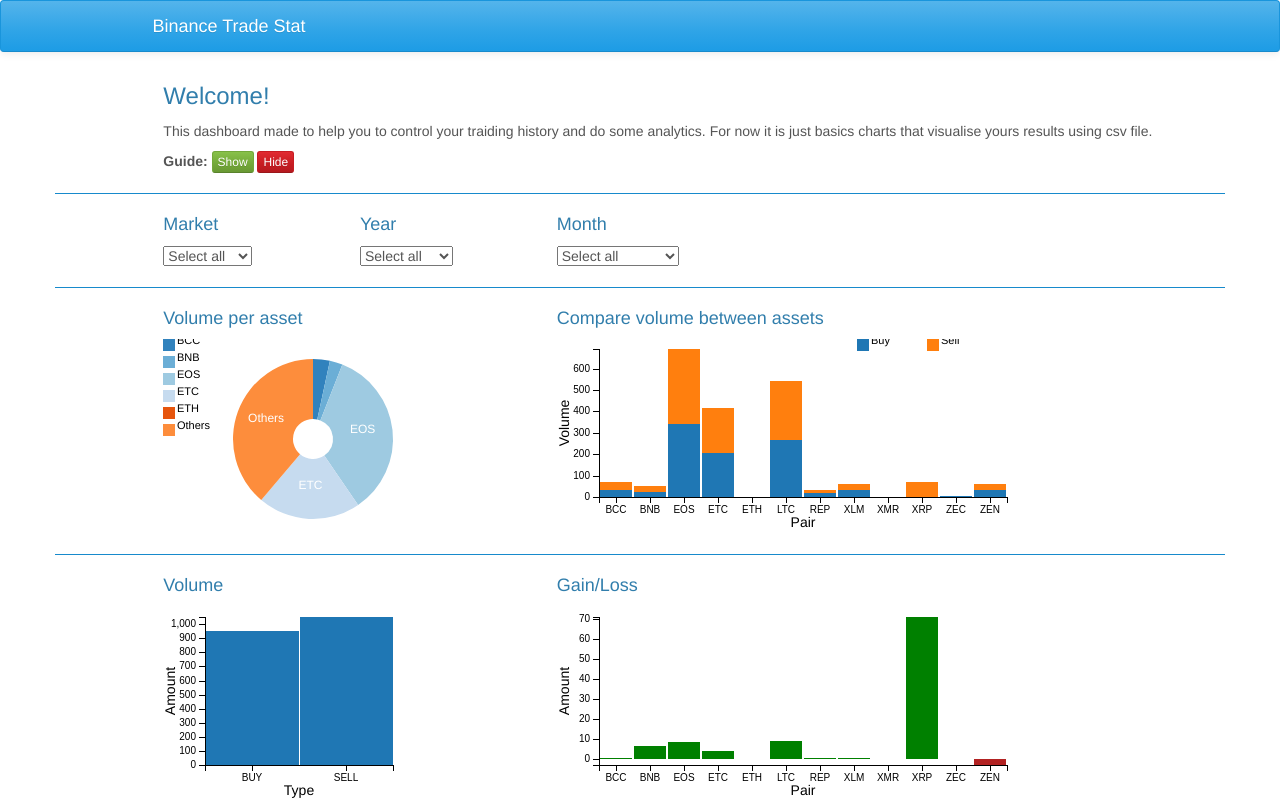
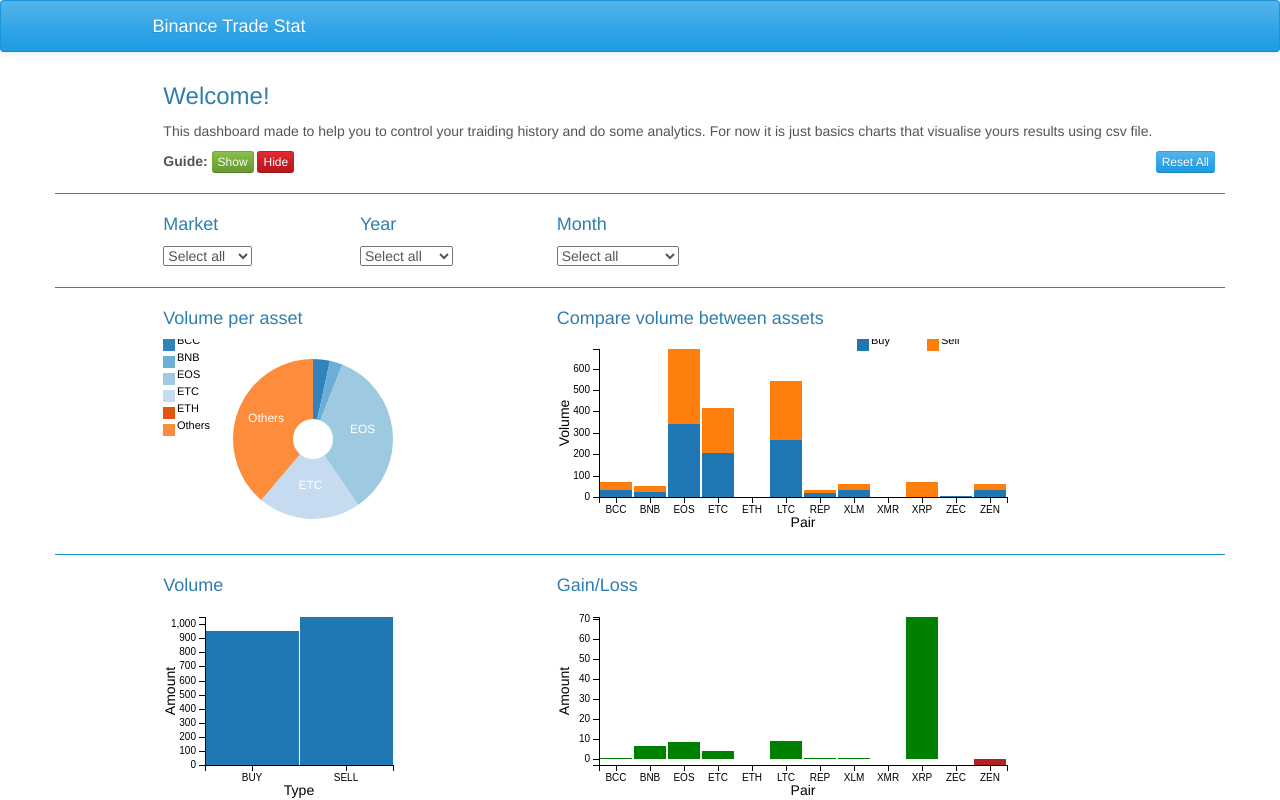
Before and after one commit to Code-Institute-Submissions/trade-stat, a plain HTML site: page index.html in a window 1280 px wide. Shown: the top 800 px of the page. Drawn offline with Linux system fonts and the light colour scheme.

Commit message:
readme file

```diff
--- a/index.html
+++ b/index.html
@@ -39,12 +39,12 @@
                     <p><b>Guide:</b>
                         <button type="button" class="btn btn-success btn-xs show-tips">Show</button>
                         <button type="button" class="btn btn-danger btn-xs hide-tips">Hide</button>
+                        <a href="javascript:dc.filterAll(); dc.renderAll();" class="btn btn-primary btn-xs reset">Reset All</a>
                     </p>
                     <ol class="tips">
                         <li>Select <u>Market</u> to see statistic.</li>
                         <li>Select menu provide number of trades opposite each option.</li>
                         <li>All charts calculated in <u>Market</u> currency.</li>
-                        <li>Start from the beginning? <a href="javascript:dc.filterAll(); dc.renderAll();">Reset All</a></li>
                     </ol>
                 </div>
             </div>
--- a/static/css/style.css
+++ b/static/css/style.css
@@ -9,6 +9,10 @@
 
 .selectMenus {
     margin-bottom: 10px;
+}
+
+.reset {
+    float: right;
 }
 
 /*vertical scrolling*/
```
Also changed, not shown: 1 other file.
